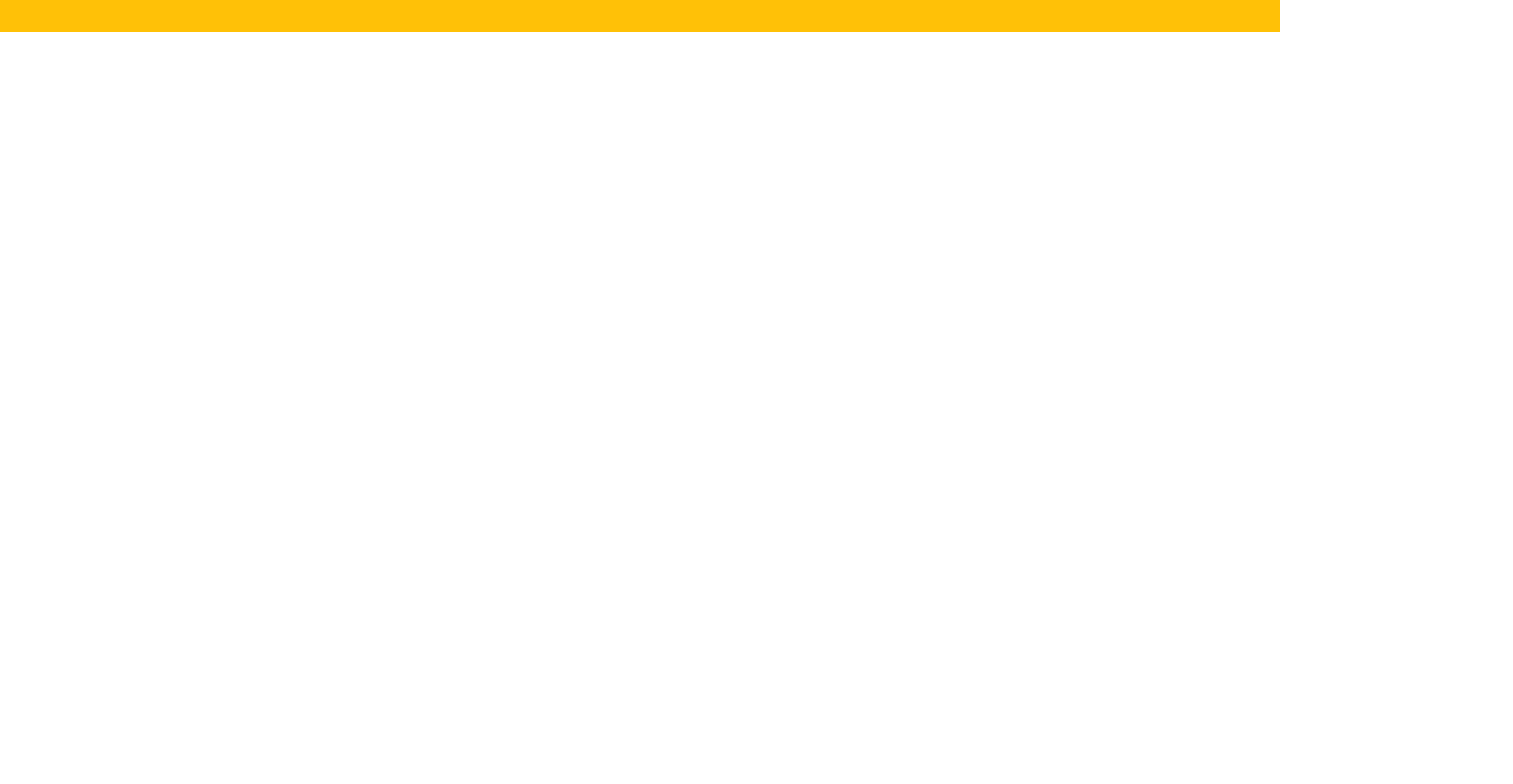
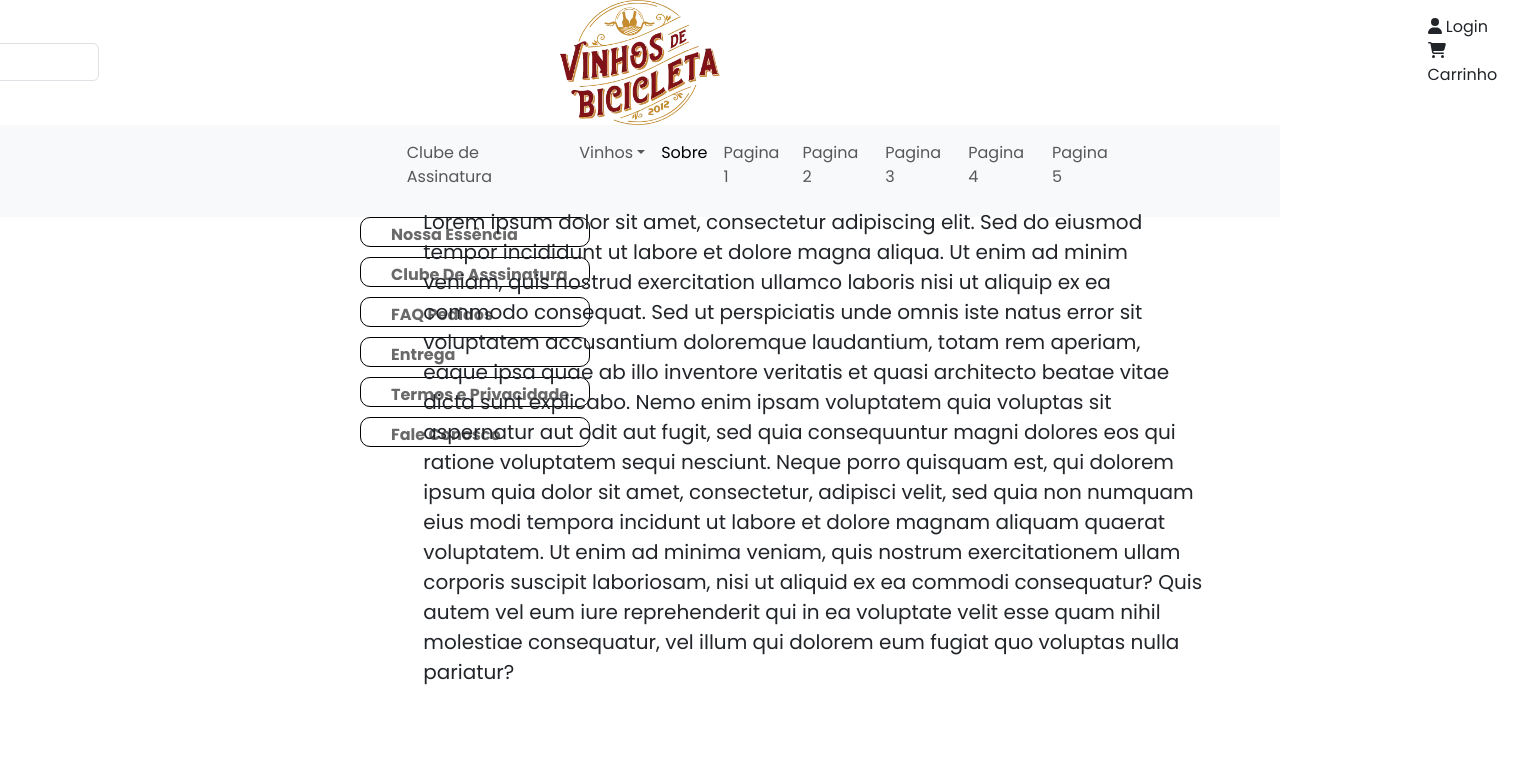
Before and after one commit to ItaloCubasBarros/vinhosdebicicleta, a React (Create React App) app: page /Sobre in a window 1280 px wide. Before the commit this address had no page. Shown: the top 784 px of the page, 1513 px wide, since content can reach past the window. Built offline with nearby package versions, Linux system fonts and the light colour scheme.

Commit message:
Pagina Sobre

```diff
--- a/src/App.js
+++ b/src/App.js
@@ -1,15 +1,18 @@
 import { BrowserRouter as Router, Routes, Route } from "react-router-dom"
+import Sobre from "./pages/Sobre"
 import Home from './pages/Home'
 import NavBar from './Components/NavBar'
 import Container from "./Components/Container"
+
 
 function App() {
   return (
     <div className="App">
       <Router>
-          <NavBar />
+
             <Routes>
               <Route exact path="/" element={<Home />} />
+              <Route exact path="/Sobre" element={<Sobre />} />
             </Routes>
       </Router>
     </div>
--- a/src/Components/Footer/index.js
+++ b/src/Components/Footer/index.js
@@ -13,7 +13,7 @@
 function RodaPé() {
     return (
         <>
-            <div className="newsletter-line">
+            {/* <div className="newsletter-line">
                 <p className="newsletter-text">NEWSLETTER</p>
                 <p className="newsletter-text-2">Receba nossas novidades e promoções por email
                 </p>
@@ -22,7 +22,7 @@
                         <FormControl type="text" placeholder="Digite seu E-Mail..." className="mr-sm-2" />
                     </Form>
                 </div>
-            </div>
+            </div> */}
 
             <footer className="footer">
                 <div className="container">
--- a/src/Components/NavBar/index.js
+++ b/src/Components/NavBar/index.js
@@ -9,6 +9,7 @@
                     <ul className="navbar-nav">
                         <li className="nav-item">
                             <Link to='/' className="nav-link active" aria-current="page" ></Link>
+
                         </li>
                     </ul>
                 </div>
--- a/src/Components/TopBar/index.js
+++ b/src/Components/TopBar/index.js
@@ -1,8 +1,8 @@
 
-import React, {useState} from 'react'
-
+import React, { useState } from 'react'
+import { Link } from 'react-router-dom'
 import 'bootstrap/dist/css/bootstrap.min.css';
-import { Navbar, Nav, NavDropdown,Form, FormControl, Button } from 'react-bootstrap';
+import { Navbar, Nav, NavDropdown, Form, FormControl, Button } from 'react-bootstrap';
 import './TopBar.css'
 
 
@@ -16,6 +16,9 @@
 
   return (
     <>
+
+
+
       <div className="text-center">
         <img src={logo} width={160} height={125}></img>
       </div>
@@ -61,9 +64,9 @@
                 <NavDropdown.Item href="#">TODOS OS VINHOS</NavDropdown.Item>
               </NavDropdown>
               <li className="nav-item">
-            <a className="nav-link" href="#">
+                <Link to='/Sobre'  className="nav-link active" aria-current="page">
                   Sobre
-            </a>
+                </Link>
               </li>
               <li className="nav-item">
                 <a className="nav-link" href="#">
@@ -98,6 +101,7 @@
           </div>
         </div>
       </nav>
+
     </>
   )
 }
--- a/src/pages/Home/index.js
+++ b/src/pages/Home/index.js
@@ -280,9 +280,9 @@
           alt="Image"
           width="50%"
           className="mt-4"
-          style={{ marginLeft: '630px' }}
+          style={{position: 'relative', left: '680px' }}
         />
-        <div className="text-center" style={{ marginLeft: '460px', marginTop: '90px' }}>
+        <div className="text-center" style={{ position: 'relative', left: '490px', marginTop: '40px' }}>
           <iframe
             width="810"
             height="456"
--- /dev/null
+++ b/src/pages/Sobre/Sobre.Component.css
@@ -0,0 +1,44 @@
+
+.text-information{
+    font-size: 20px;
+    position: relative;
+    bottom: 30px;
+    left: 30px;
+}
+
+.cardStyle {
+    position: relative;
+    width: 230px;
+    height: 30px;
+    left: 360px;
+    border: 0.5px solid #000000;
+    border-radius: 10px;
+    margin-bottom: 10px;
+    margin-right: 30px;
+}
+
+.cardStyle:Hover {
+    position: relative;
+    width: 230px;
+    height: 30px;
+    left: 360px;
+    border: 0.5px solid #87212E;
+    border-radius: 10px;
+    margin-bottom: 10px;
+    margin-right: 30px;
+}
+
+.Links {
+    position: relative;
+    font-weight: bold;
+
+    color: #696969 !important; /* Cor do texto */
+    text-decoration: none !important; /* Remover sublinhado */
+    left: 30px;
+    top: 5px;
+}
+
+.Links:hover {
+    text-decoration: none !important; /* Remover sublinhado ao passar o mouse */
+    color: #87212E !important; /* Cor do texto ao passar o mouse */
+}
--- /dev/null
+++ b/src/pages/Sobre/index.js
@@ -0,0 +1,55 @@
+import React, { useState } from 'react'
+import TopBar from '../../Components/TopBar'
+import RodaPé from '../../Components/Footer';
+
+import './Sobre.Component.css'
+import { Accordion, AccordionTab } from 'primereact/accordion';
+import { Button } from 'react-bootstrap';
+import { Link } from 'react-router-dom';
+
+
+function Sobre() {
+    return (
+        <>
+            <TopBar />
+            <div style={{ display: 'flex', flexDirection: 'row' }}>
+                <div style={{ flex: '1', display: 'flex', flexDirection: 'column' }}>
+                    {/* Cada link em um quadrado separado */}
+                    <div className='cardStyle'>
+                        <Link className='Links'  to="/">Nossa Essência</Link>
+                    </div>
+                    <div className='cardStyle'>
+                        <Link className='Links' to="/">Clube De Asssinatura</Link>
+                    </div>
+                    <div className='cardStyle'>
+                        <Link className='Links' to="/">FAQ Pedidos</Link>
+                    </div>
+                    <div className='cardStyle'>
+                        <Link className='Links' to="/">Entrega</Link>
+                    </div>
+                    <div className='cardStyle'>
+                        <Link className='Links' to="/">Termos e Privacidade</Link>
+                    </div>
+                    <div className='cardStyle'>
+                        <Link className='Links' to="/">Fale Conosco</Link>
+                    </div>
+                </div>
+
+                <div style={{ flex: '2', padding: '50px', position: 'relative', bottom: '30px', left: '-50px', overflow: 'hidden' }}>
+                    {/* Texto "Lorem Ipsum" */}
+                    <p className='text-information'>
+                        Lorem ipsum dolor sit amet, consectetur adipiscing elit. Sed do eiusmod tempor incididunt ut labore et dolore magna aliqua. Ut enim ad minim veniam,
+                        quis nostrud exercitation ullamco laboris nisi ut aliquip ex ea commodo consequat.
+
+                        Sed ut perspiciatis unde omnis iste natus error sit voluptatem accusantium doloremque laudantium, totam rem aperiam, eaque ipsa quae ab illo inventore veritatis et quasi architecto beatae vitae dicta sunt explicabo. Nemo enim ipsam voluptatem quia voluptas sit aspernatur aut odit aut fugit, sed quia consequuntur magni dolores eos qui ratione voluptatem sequi nesciunt. Neque porro quisquam est, qui dolorem ipsum quia dolor sit amet, consectetur, adipisci velit, sed quia non numquam eius modi tempora incidunt ut labore et dolore magnam aliquam quaerat voluptatem. Ut enim ad minima veniam, quis nostrum exercitationem ullam corporis suscipit laboriosam, nisi ut aliquid ex ea commodi consequatur?
+                        Quis autem vel eum iure reprehenderit qui in ea voluptate velit esse quam nihil molestiae consequatur, vel illum qui dolorem eum fugiat quo voluptas nulla pariatur?</p>
+                </div>
+            </div>
+
+
+            <RodaPé />
+        </>
+    )
+}
+
+export default Sobre;
```
Lines whose indentation alone changed are shown as unchanged.
